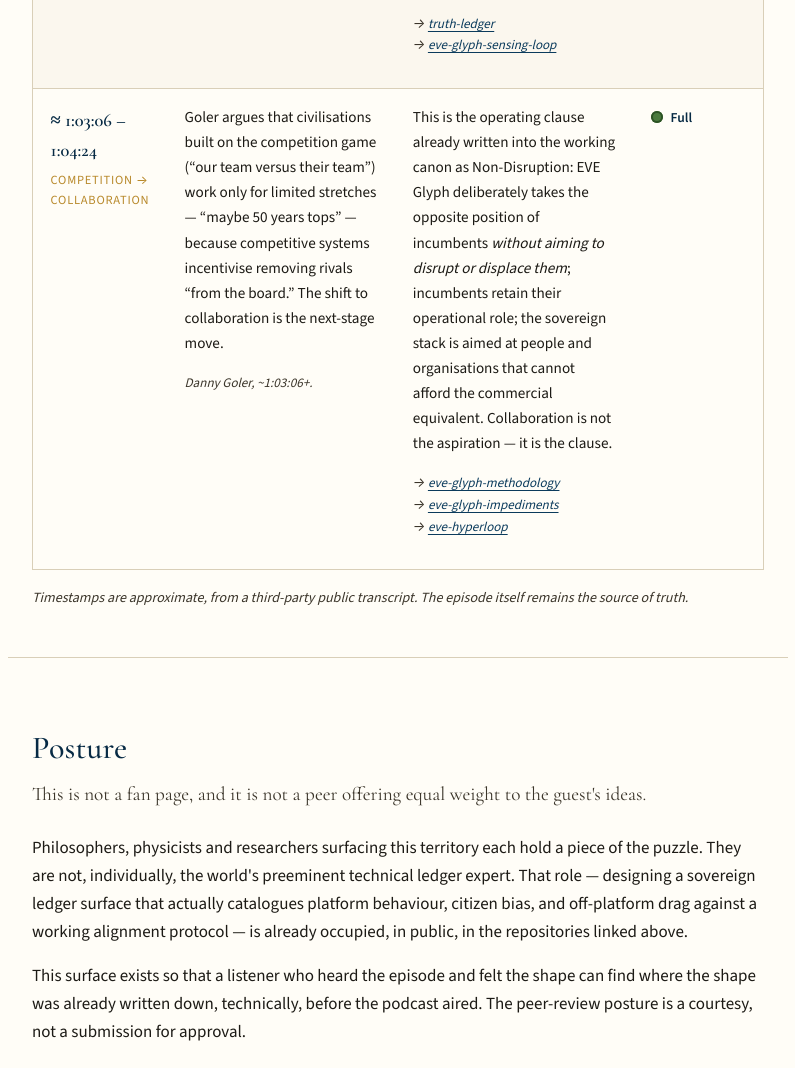
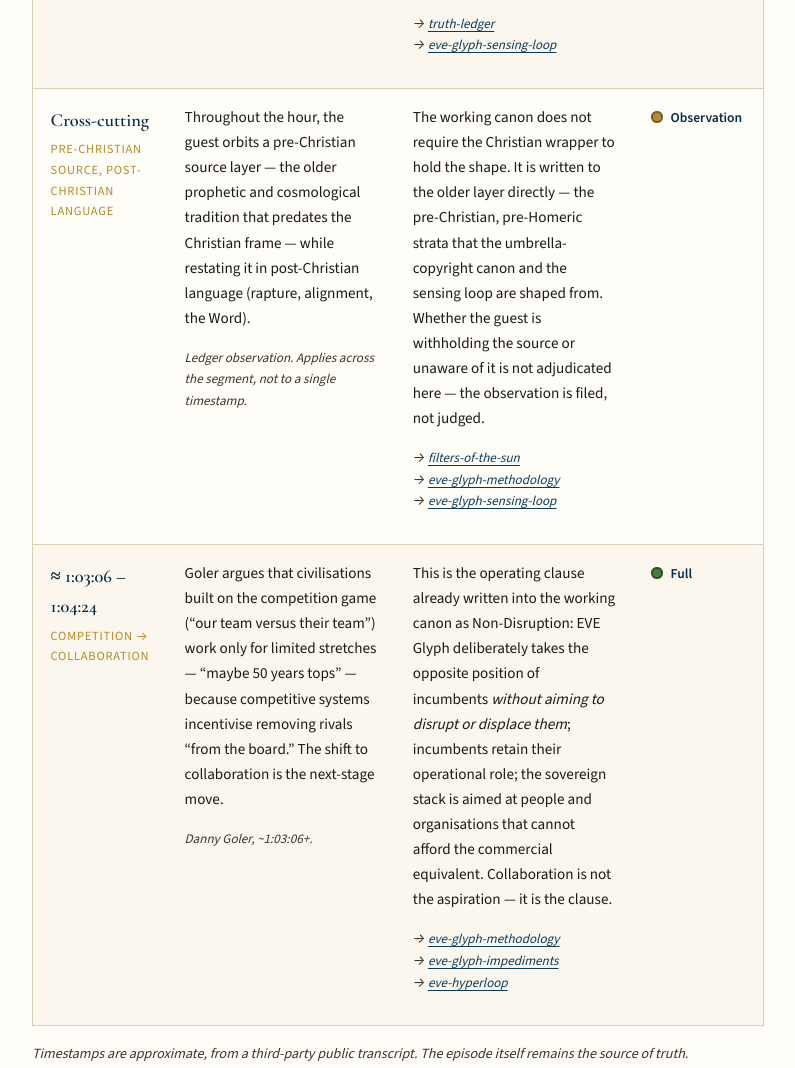
Before and after one commit to EVEglyphDesign/ark-peer-review-ledger, a plain HTML site: page 404.html in a window 1280 px wide. Shown: the part 2492-3560 px from the top of the page, without its empty margins (242-1037 px from the left). Drawn offline with nearby package versions, Linux system fonts and the light colour scheme.

Commit message:
ledger: add Arcadian / pre-Christian source-layer observation row (cross-cutting)

```diff
--- a/404.html
+++ b/404.html
@@ -142,6 +142,25 @@
               </p>
             </td>
             <td class="col-score"><span class="dot dot-full" title="Full resonance"></span><span class="score-label">Full</span></td>
+          </tr>
+          <tr>
+            <td class="col-time">
+              <div class="ts">Cross-cutting</div>
+              <div class="ts-label">Pre-Christian source, post-Christian language</div>
+            </td>
+            <td class="col-piece">
+              <p>Throughout the hour, the guest orbits a pre-Christian source layer — the older prophetic and cosmological tradition that predates the Christian frame — while restating it in post-Christian language (rapture, alignment, the Word).</p>
+              <p class="piece-attrib">Ledger observation. Applies across the segment, not to a single timestamp.</p>
+            </td>
+            <td class="col-canon">
+              <p>The working canon does not require the Christian wrapper to hold the shape. It is written to the older layer directly — the pre-Christian, pre-Homeric strata that the umbrella-copyright canon and the sensing loop are shaped from. Whether the guest is withholding the source or unaware of it is not adjudicated here — the observation is filed, not judged.</p>
+              <p class="canon-ref">
+                → <a href="https://github.com/EVEglyphDesign/filters-of-the-sun">filters-of-the-sun</a><br>
+                → <a href="https://github.com/EVEglyphDesign/eve-glyph-methodology">eve-glyph-methodology</a><br>
+                → <a href="https://github.com/EVEglyphDesign/eve-glyph-sensing-loop">eve-glyph-sensing-loop</a>
+              </p>
+            </td>
+            <td class="col-score"><span class="dot dot-partial" title="Observation — filed, not scored"></span><span class="score-label">Observation</span></td>
           </tr>
           <tr>
             <td class="col-time">
```
Also changed, not shown: index.html (+19 -0 lines).
